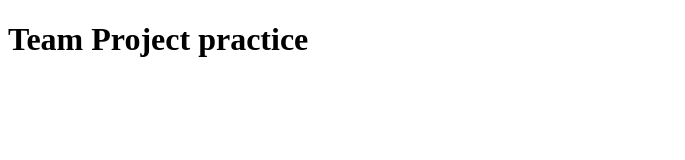
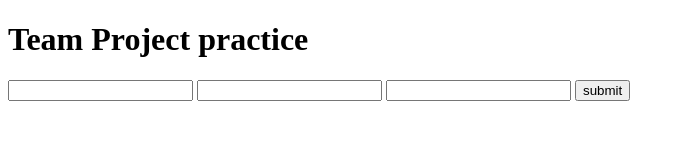
Before and after one commit to anamolhasan/git-team, a plain HTML site: page index.html in a window 1280 px wide. Shown: the whole page, without its empty margins (0-685 px from the left). Drawn offline with Linux system fonts and the light colour scheme.

Commit message:
new login form created

```diff
--- a/index.html
+++ b/index.html
@@ -7,5 +7,12 @@
 </head>
 <body>
     <h1>Team Project practice</h1>
+
+    <form action="">
+        <input type="text" name="name" id="">
+        <input type="email" name="email" id="">
+        <input type="password" name="password" id="">
+        <button>submit</button>
+    </form>
 </body>
 </html>
```
